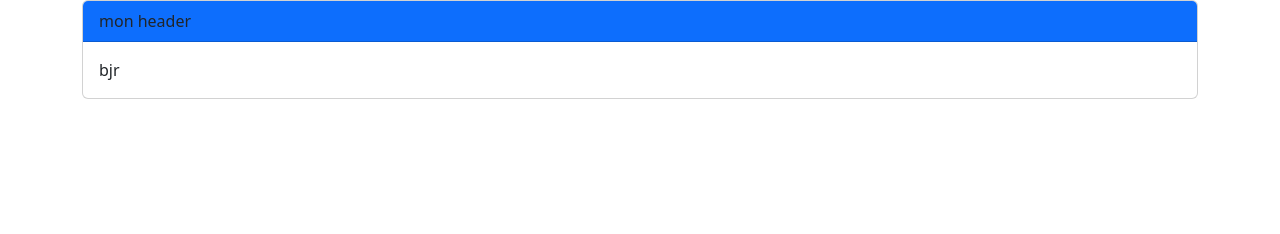
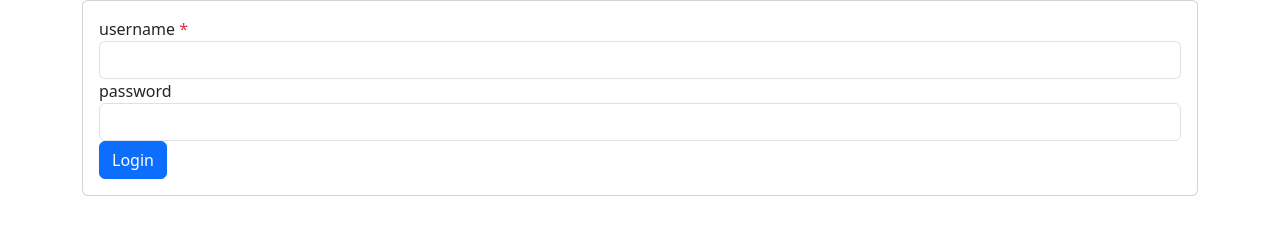
Before and after one commit to SindyGiles/devWeb, a plain HTML site: page index.html in a window 1280 px wide. Drawn offline with Linux system fonts and the light colour scheme.

Commit message:
modificaion du body de l'index

```diff
--- a/index.html
+++ b/index.html
@@ -11,16 +11,25 @@
 </head>
 <body>
     <div class="container">
-        <div class="cold-md">
-            <div class="card">
-                <div class="card-header bg-primary">
-                    mon header
+        <div class="col-md">
+            <form method="post" action="" ></form>
+                <div class="card">
+
+                    <div class="card-body">
+                        <DIV class="form-group" >
+                            <label for="username"> username <span class="text-danger" >* </span> </label>
+                            <input type="text" class="form-control"  id="username">
+                        </DIV>
+                        <DIV class="form-group" >
+                            <label for="password"> password</label>
+                            <input type="password" class="form-control"  id="password">
+                        </DIV>
+                        <DIV class="form-group" >
+                             <button type="submit" class="btn btn-primary">Login</button>
+                        </DIV>
+                    </div>
                 </div>
-                    <div class="card-body">
-                        bjr
-                    </div>
-
-            </div>
+            </form>
     </div>
 </body>
 </html>
```
